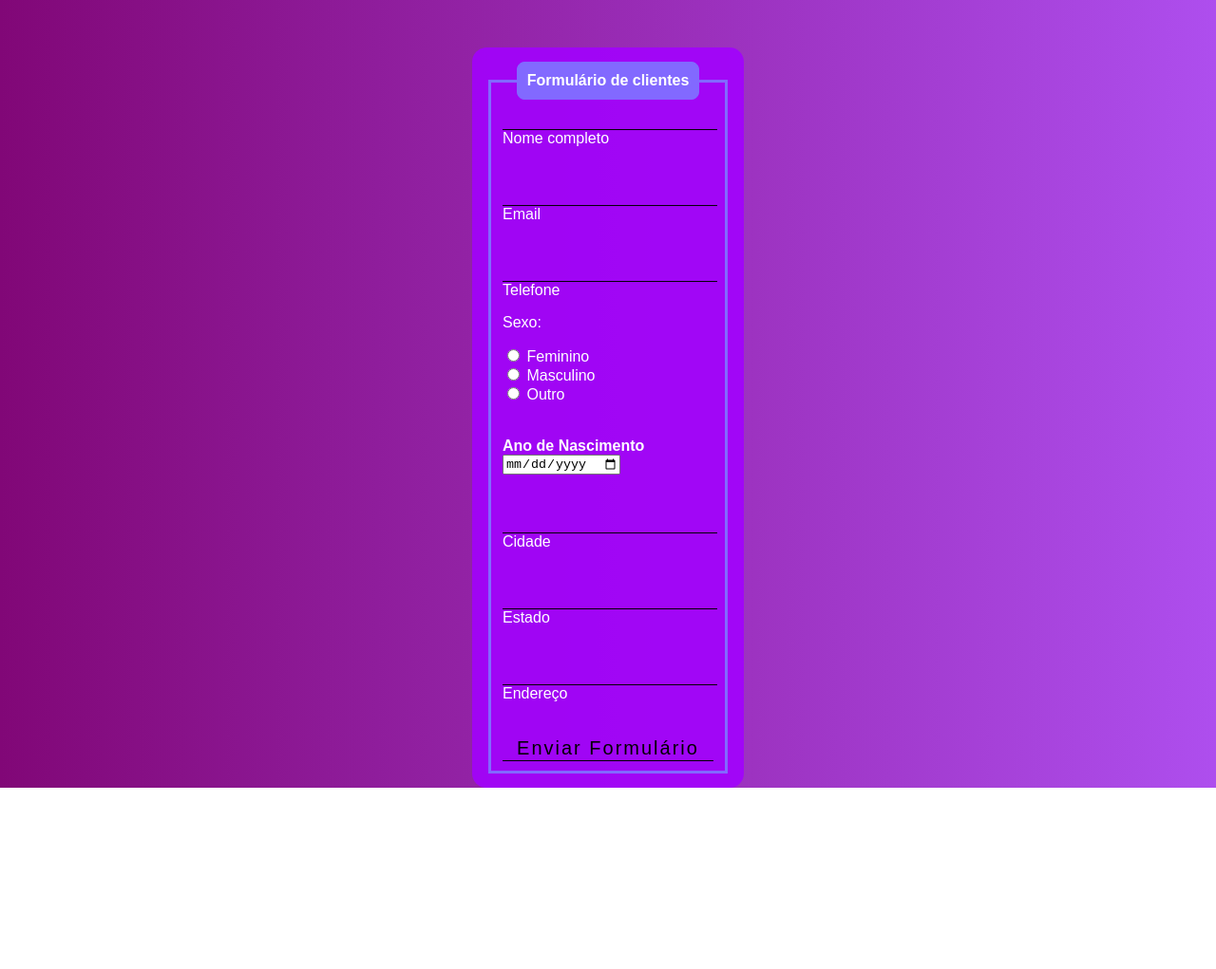
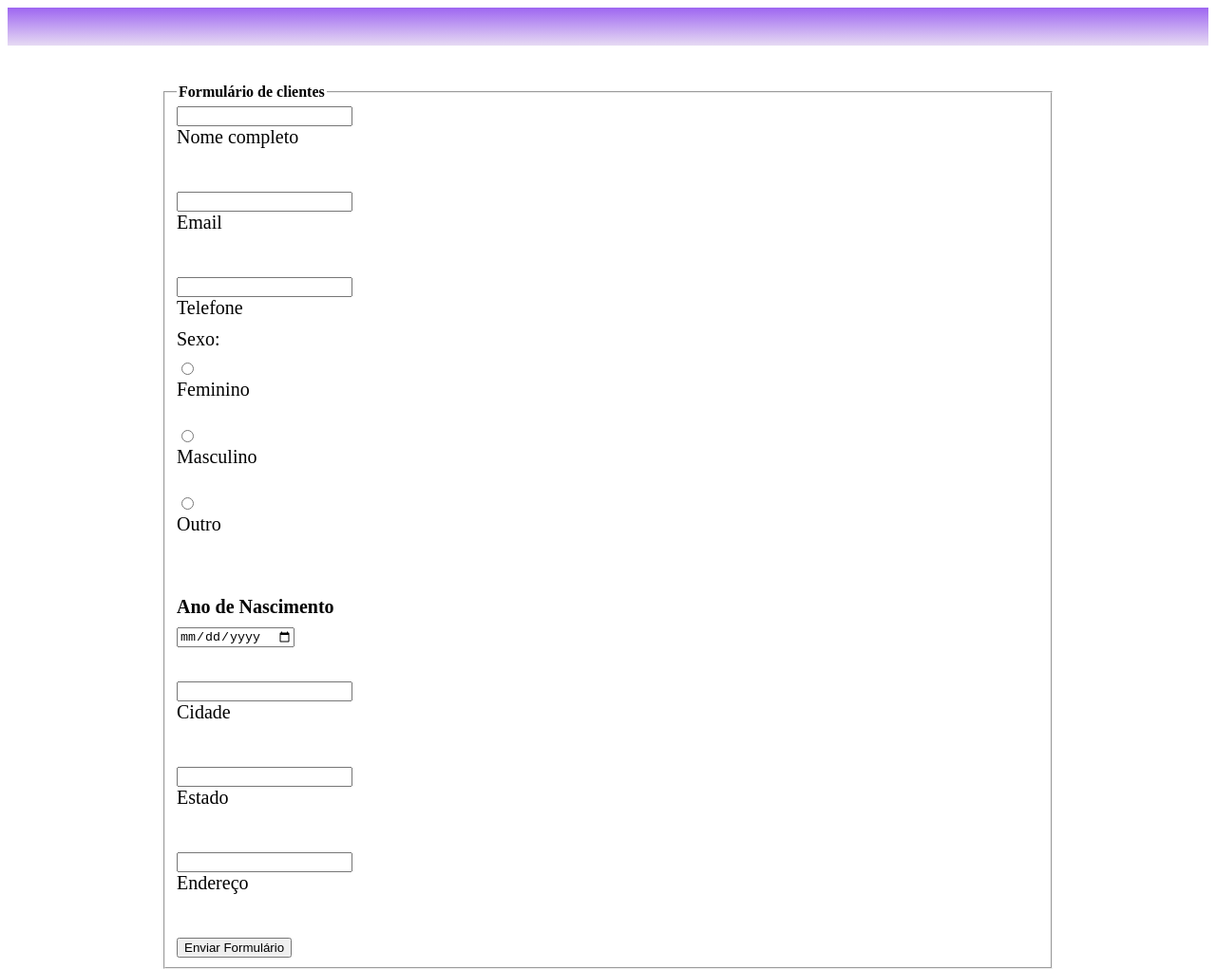
Before and after one commit to fellipeomar/frontend, a plain HTML site: page formulario.html in a window 1280 px wide. Shown: the top 1021 px of the page at 95% size. Before the commit the page ends 830 px from the top, so only its background shows below. Drawn offline with Linux system fonts and the light colour scheme.

Commit message:
formulario.css

```diff
--- a/formulario.css
+++ b/formulario.css
@@ -1,66 +1,91 @@
-body{
-    background-image: linear-gradient(to right,  	#810777, #ae4eee);
-    font-family: Arial, Helvetica, sans-serif;
+header{
+    background-image: linear-gradient(rgb(158, 102, 241),rgb(230, 218, 243));
+    padding: 20px
+}
+h1{
+    color: whitesmoke;
 }
 
-.box{
-    color: white;
-    position: absolute;
-    top: 55%;
-    left: 50%;
-    transform: translate(-50%, -50%);
-    background-color: rgba(162, 0, 255, 0.87);
-    padding: 15px;
-    border-radius: 15px;
-    width: 20%;
+#logo{
+    border-radius: 10px;
+    width: 250px;
+    height: 250px;
 }
 
-fieldset{
-    border: 3px solid rgb(130, 105, 255);
+@font-face {
+    font-family:'Agrandir';
+    src: url('Agrandir-TextBold.otf') format('OpenType');
+}
+
+.titulo-principal{
+    position: absolute;
+    top: 15%;
+    left: 20%;
+    transform: translate(-30px -10px);
+    font-size: 40px;
+    font-family: 'Agrandir';
+}
+
+main{
+    width: 940px;
+    margin: auto;
+}
+
+form{
+    margin: 40px 0;
+}
+
+form label, form p{
+    display: block;
+    font-size:20px;
+    margin: 0 0 10px;
 
 }
 
-legend{
-    border:1px solid rgb(130, 105, 255);
-    padding: 10px;
-    text-align: center;
-    background-color: rgb(130, 105, 255);
-    border-radius: 8px;
+.input-padrão{
+    display: block;
+    margin: 0 0 20px;
+    padding: 10px 25px;
+    widht: 50%;
+}
+
+.checkbox{
+    margin: 20px 0;
+}
+
+.enviar {
+    widht:40%;
+    padding: 15px 0;
+    background: rgb(162, 109, 214);
+    color: white;
+    font-weight: bold;
+    font-size: 18px;
+    border: none;
+    border-radius: 5px;
+    transition: 1s all;
+    cursor: pointer;
+}
+
+.enviar:hover {
+    background: darkmagenta;
+    transform: scale(1.2);
+}
+
+.copyright {
+    color: #000000;
+    font-size: 13px;
+    margin: 10px 0 0;
 
 }
 
-.inputBox{
-     position: relative;
+footer{
+    text-align: center;
+    background-image: linear-gradient(rgb(158, 102, 241),rgb(131, 136, 241));
+    padding: 30px 0;
 }
 
-.inputUser{
-    background: none;
-    border: none;/*tirar a borda */
-    border-bottom: 1px solid black;
-    outline: none;/*tirar a linha de fora do input*/
-    color: black;
-    font-size: 20px;
-    width: 100%;
-    letter-spacing: 2px;/* espaço entre cada caracter do input*/
+#logo1{
+    border-radius: 15px;
+    width: 90px;
+    height: 90px;
 }
-
-.lableinput{  /*animação das labels - nessa parte, as labels irão se encaixar dentro dos inputs*/
-    position: absolute; /*vai ocupar apenas o elemento dela mesma */
-    top: 0px;
-    left: 0px;
-    pointer-events: none; /*qualquer lugar que eu clicar dentro do input, ele vai executar a ação*/
-    transition: 5px;/*transição - para criação de efeitos de animação personalizado*/
-}
-
-
-/* quando clicar no input eu quero que a label vai para cima do input - por isso  a ação é no input */
-
-.inputUser:focus ~ .labelinput, /*executar uma ação na nossa label*/
-.inputUser:valid ~ .labelinput{/* quando o input tiver válido, eu quero
-                                que ele execute essa ação para a
-                                label - a informação irá permanecer
-                                no input,senão irá ficar por cima */
-    top: -20px;
-    font-size:20px;
-    color:rgb(0, 0, 0);
-}
```
